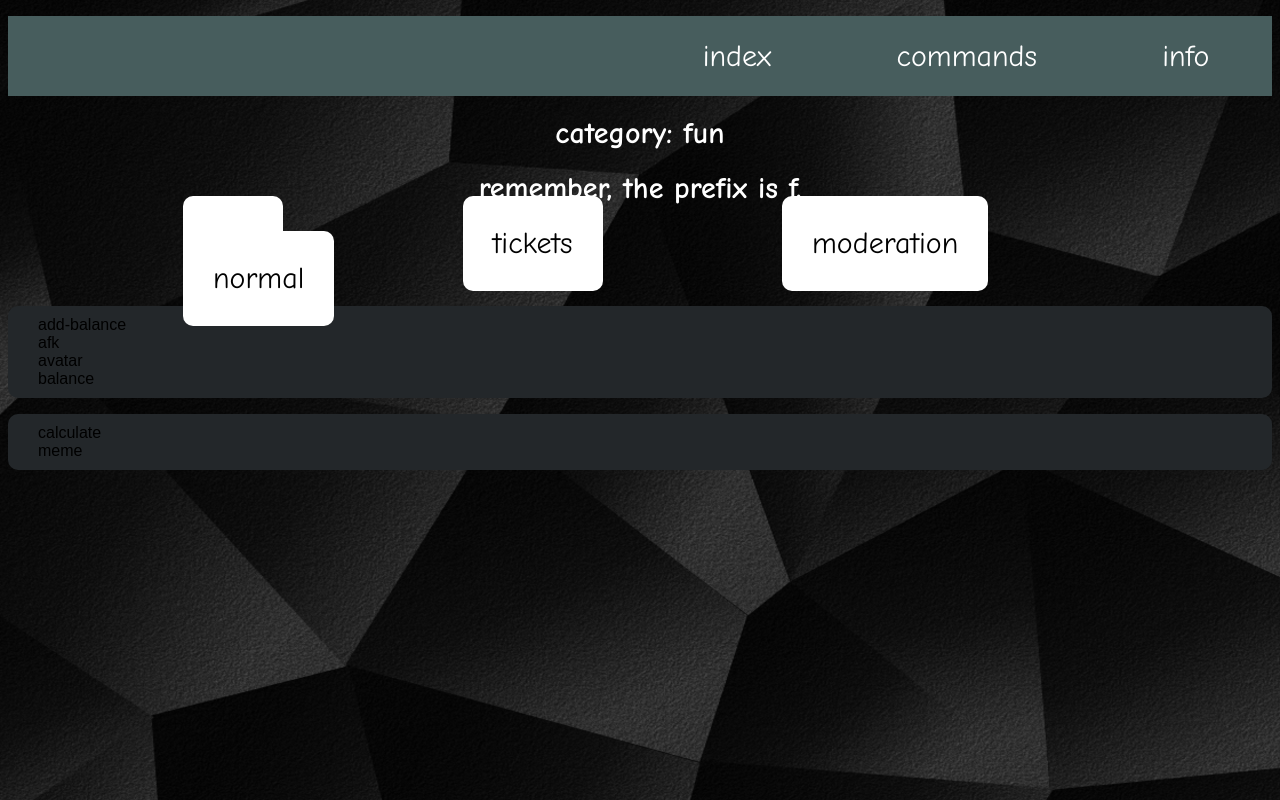
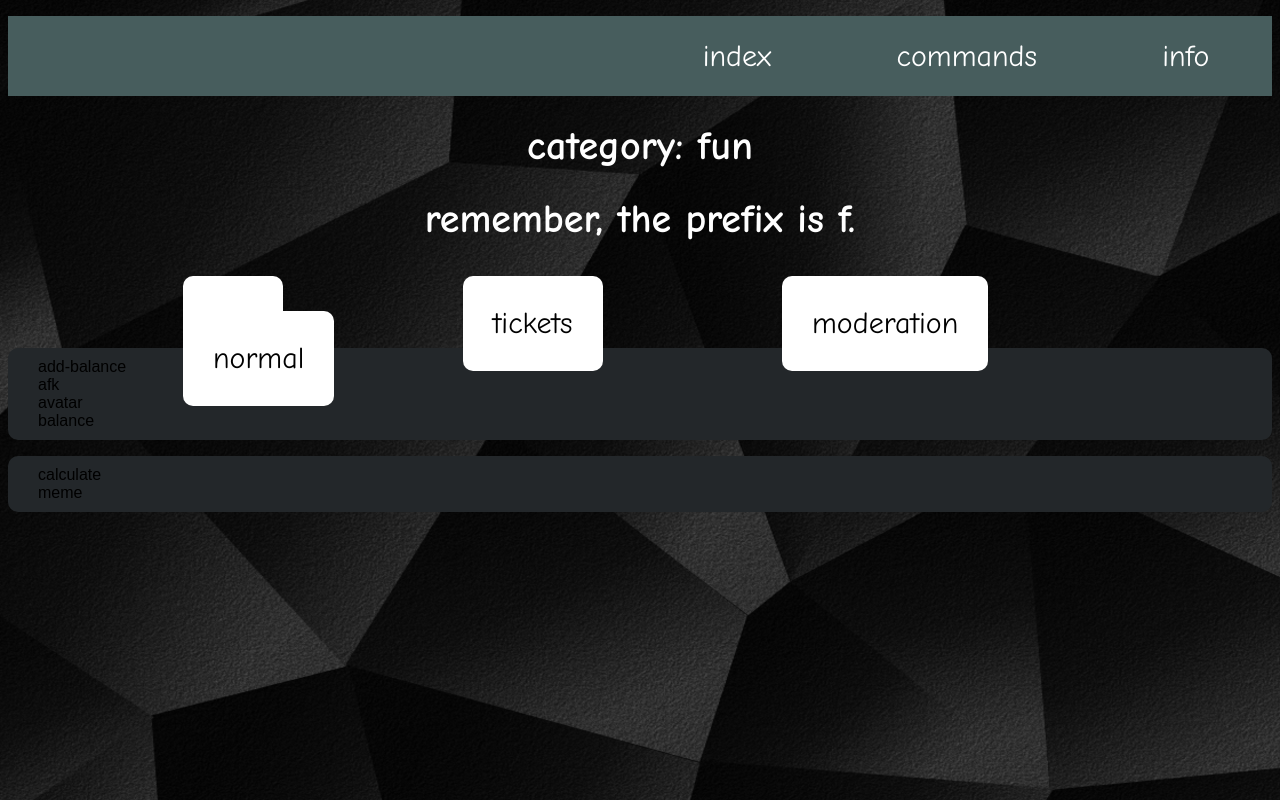
Before and after one commit to softcybers-commits/itzflame-bot-website, a plain HTML site: page fun.html in a window 1280 px wide. Drawn offline with Linux system fonts and the light colour scheme.

Commit message:
commit files via upload

```diff
--- a/css/commands.css
+++ b/css/commands.css
@@ -3,7 +3,7 @@
   text-align: center;
   position: relative;
   font-family: Comic Sans MS;
-    font-size: 30px;
+  font-size: 40px;
 }
 
 .grid p{
@@ -22,6 +22,8 @@
   font-size: 30px;
   text-decoration: none;
   margin-left: 175px;
+  position: relative;
+  top: 1cm;
 }
 
 .b-1 a:link {
```
Lines whose indentation alone changed are shown as unchanged.
